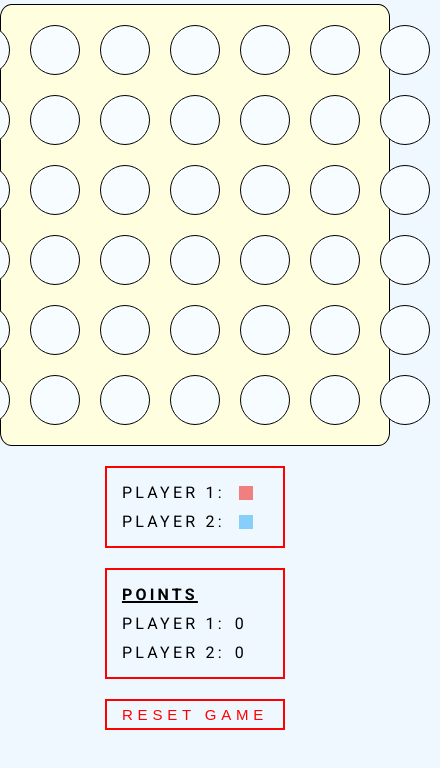
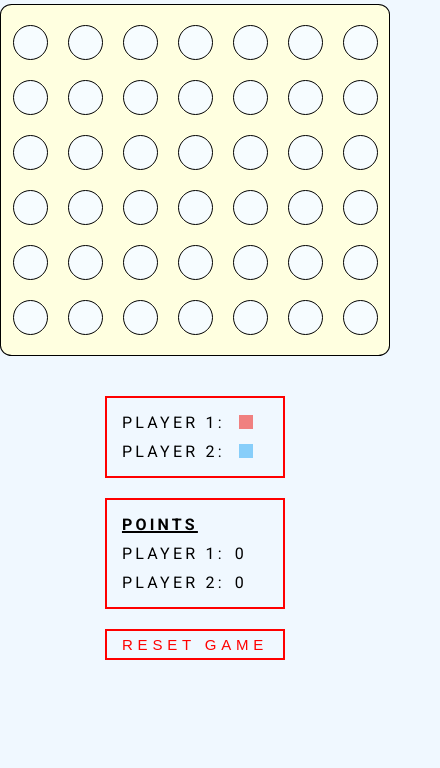
Before and after one commit to peterluong1234/connect-4, a plain HTML site: page index.html in a window 390 px wide. Shown: the part 76-844 px from the top of the page, 440 px wide, since content can reach past the window. Drawn offline with Linux system fonts and the light colour scheme.

Commit message:
Changed @media .row pixel size & adjusted winner div placement

```diff
--- a/css/style.css
+++ b/css/style.css
@@ -206,8 +206,8 @@ h2 {
 
 @media only screen and (max-width: 1080px) {
     .row {
-        height: 50px;
-        width: 50px;
+        height: 35px;
+        width: 35px;
     }
     #main {
         flex-direction: column;
--- a/index.html
+++ b/index.html
@@ -82,6 +82,7 @@
             </div>
         </div>
         <div id = "info">
+            <div><h2 id = "player-victory"></h2></div>
             <div id = "key">
                 <div class = "player">
                     <div>PLAYER 1: </div><div id = "player-one"></div>
@@ -100,7 +101,7 @@
                 </div>
             </div>
             <div id = "restart"><button class = "reset-button" onclick = "init()">RESET GAME</button></div>
-            <div><h2 id = "player-victory"></h2></div>
+
 
         </div>
     </div>
```
